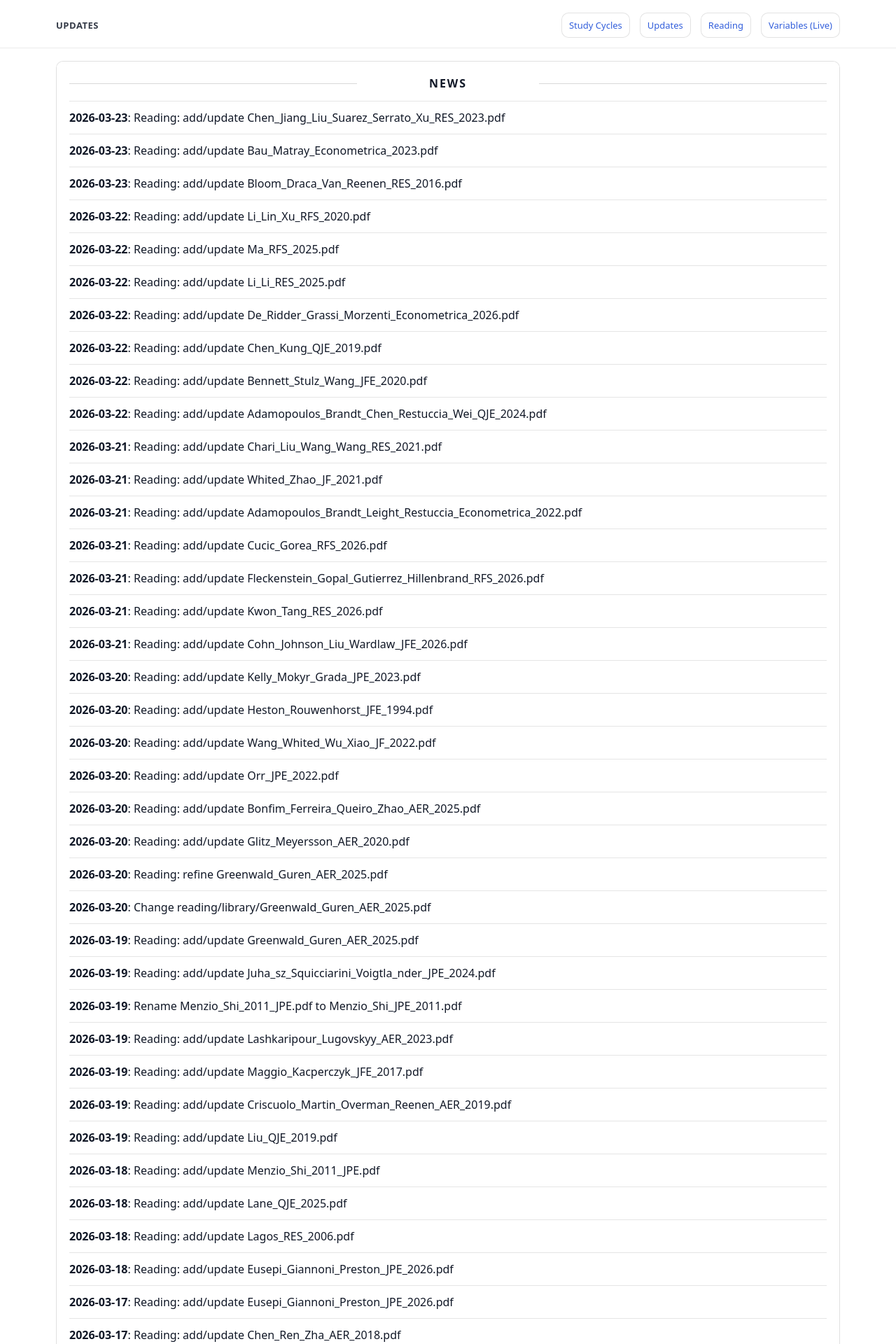
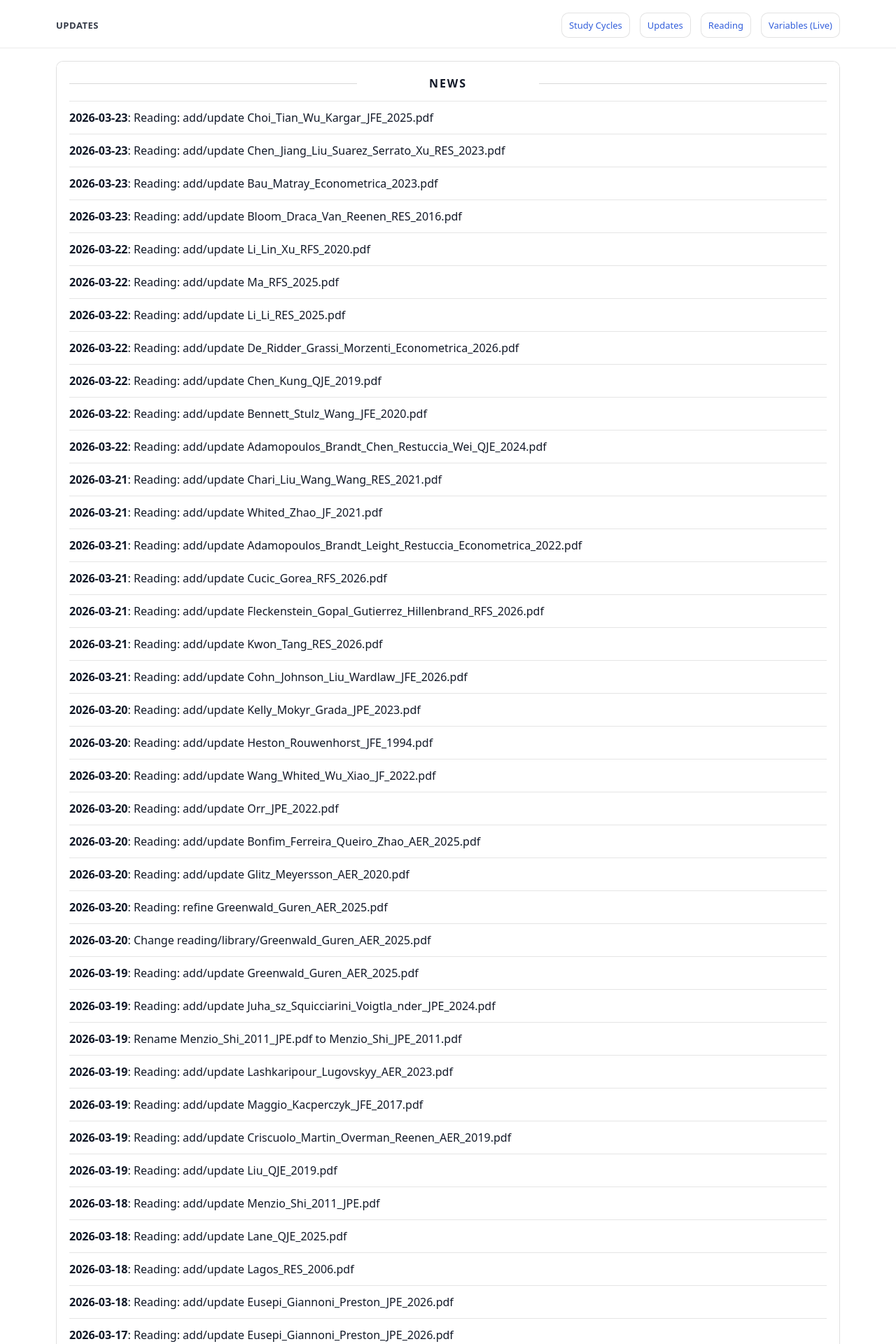
Before and after one commit to yaxinzn/study-archive, a Jekyll site: the page built from updates/index.md, in a window 1280 px wide. Shown: the top 1920 px of the page at 70% size. Built offline with Jekyll 4.4.1, drawn with Linux system fonts in a browser that asks for light colours; some of the changed text lies outside the part shown.

Commit message:
chore: update NEWS feed

```diff
--- a/_data/news.yml
+++ b/_data/news.yml
@@ -1,4 +1,7 @@
 # Auto-generated update history (sorted newest -> oldest). Do not edit manually.
+- ts: "1774263946"
+  date: "2026-03-23"
+  title: "Reading: add/update Choi_Tian_Wu_Kargar_JFE_2025.pdf"
 - ts: "1774263163"
   date: "2026-03-23"
   title: "Reading: add/update Chen_Jiang_Liu_Suarez_Serrato_Xu_RES_2023.pdf"
```
